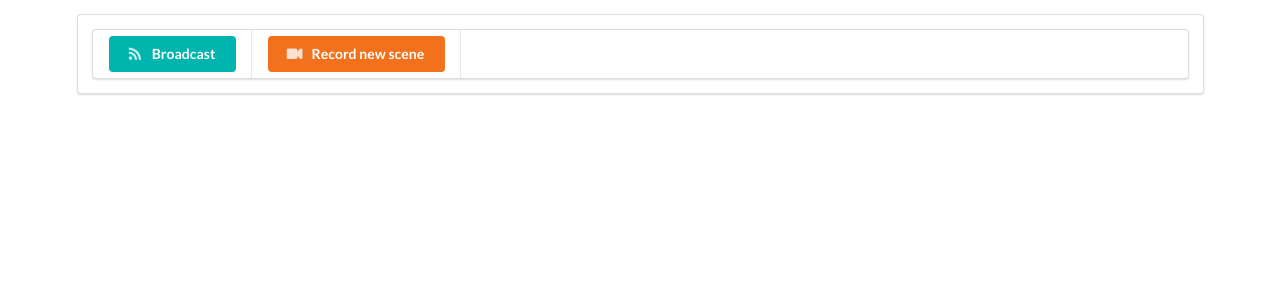
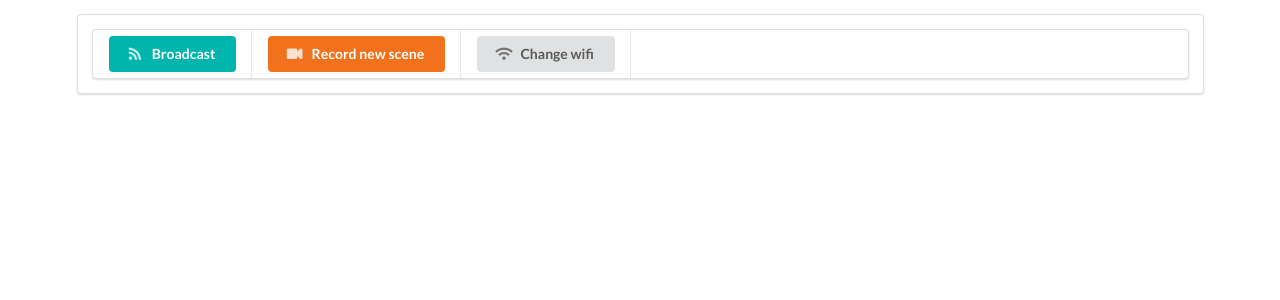
Before and after one commit to maujordan/python_artnet_recorder, a FastAPI app: template templates/home.html in a window 1280 px wide. Shown: the part 36-336 px from the top of the page. Run offline with FastAPI, Linux system fonts and the light colour scheme; the template is opened without the code that fills it, so the values that code supplies are empty.

Commit message:
Se agrega logica para cambiar contraseña de wifi

```diff
--- a/app.py
+++ b/app.py
@@ -108,7 +108,7 @@ def record_page(request: Request):
     Displays the recording new scenes page
     Here you the user is able to record new scenes
     """
-    scenes_to_display = 20
+    scenes_to_display = 40
     recordings_info = get_recordings_info(recordings_path)["content"]
     # Creando diccionario con n cantidad de posibles escenas para grabar
     scenes = {}
@@ -306,6 +306,24 @@ def update_recording_description(update_info: update_body):
     return {"message": f"Updated description for scene '{ update_info.scene_to_update }' to: { update_info.description_message }"}
 
 
+class update_wifi_body(BaseModel):
+    SSID: str
+    wifi_password: str
+@recorder_app.post('/change_wifi_settings/')
+def change_wifi_settings(wifi_credentials: update_wifi_body):
+    """
+    Changes the wifi SSID and password. Before running the permissions of the file have to be changed have to be changed running: sudo chmod 777 /etc/wpa_supplicant/wpa_supplicant.conf.
+    Reboots in at the end.
+    Parameters:
+        - SSID
+        - password
+    Returns: null
+    """
+
+    print(wifi_credentials.SSID, wifi_credentials.wifi_password)
+    CreateWifiConfig(wifi_credentials.SSID, wifi_credentials.wifi_password)
+
+    return
 
 # Corriendo app
 if __name__ == '__main__':
--- a/config.json
+++ b/config.json
@@ -1,10 +1,10 @@
 {
-   "selected_scene": 2,
+   "selected_scene": 1,
    "record": false,
    "currently_recording": false,
    "settings": {
-      "ip_address": "192.168.42.169",
-      "universes": 2,
+      "ip_address": "192.168.100.5",
+      "universes": 1,
       "pixels": 170,
       "subnet": 0
    },
--- a/descriptions.json
+++ b/descriptions.json
@@ -1 +1 @@
-{"descriptions": {"scene_0": "holaaaaaa", "scene_1": "dddd", "scene_4": "ffgggg"}}
+{"descriptions": {"scene_0": "holita", "scene_1": "dddd", "scene_4": "ffgggg"}}
--- a/main_record_artnet.py
+++ b/main_record_artnet.py
@@ -17,7 +17,10 @@ states_file_name = "states.json" # ombre del archivo que guarda estados
     # Recibe el status list y lo regresa cuando acabe de correr
 def record_artnet():
 
+    # Crea las variables globales que se necesitan para operar
     get_globals()
+
+    delete_directory(scene_path)
 
     check_if_scene_path_exists(scene_path)
     # Poniendo el estado de la grabacion en el config file en true
@@ -38,7 +41,7 @@ def callback_u{ i }(data):
     for i in range(config_universes):
         file_name = '{0:03}.csv'.format(i)
         # Si el archivo existe lo borramos
-        os.remove(scene_path + '/' + file_name) if os.path.exists(scene_path + '/' + file_name) else print("Archivo no existe todavía")
+        os.remove(scene_path + '/' + file_name) if os.path.exists(scene_path + '/' + file_name) else print(f"{ i } Archivo no existe todavía")
 
     # Creando servidor
     server = StupidArtnetServer()
@@ -64,7 +67,9 @@ u{ i }_listener = server.register_listener(universe={ i }, callback_function=cal
     # Limpiando el servidor cuando teminamos
     # Creando listeners para la cantidad de universos que hay en el config.json, por ahora maximo 16
     for i in range(config_universes):
+        exec(f"server.delete_listener(u{ i }_listener)")
         exec(f"""del u{ i }_listener""")
+
     del server
 
 
--- a/static/my_js_functions.js
+++ b/static/my_js_functions.js
@@ -129,12 +129,31 @@ function call_delete_scene_endpoint(scene_to_delete){
     // Reconfirmamos que se quiere borrar
     x = window.confirm("Estas seguro de que quieres borrar la scene_".concat(scene_to_delete));
     if (x == true){
-        delete_request(url)
-        location.reload()
+        delete_request(url);
+        location.reload();
     }
     else{
         return
     }
+}
+
+// Makes a post request
+function stop_recording_post_request(url, request_body){
+    $.ajax({
+        url: url,
+        type: 'POST',
+        contentType: 'application/json',
+        data: JSON.stringify(request_body),
+        success: function (data, status, jqXHR) {
+            alert(JSON.stringify(data));// write success in " "
+            location.reload();
+        },
+        error: function (jqXHR, status) {
+            // error handler
+            console.log(jqXHR);
+            alert('fail' + status.code);
+        }
+    });
 }
 
 // Makes a post request
@@ -171,3 +190,37 @@ function delete_request(url){
         }
     });
 }
+
+//Abre el modal de cambiar contraseña de wifi
+function open_change_wifi_password_modal(){
+    $('#modal_cambiar_wifi_password').modal('show');  // Cambiar ip
+}
+
+//Manda a llamar endpoint de guardar nueva contraseña de wifi
+function save_new_wifi_configuration(){
+    var url = "/change_wifi_settings/";
+    var valor_ssid = document.getElementById("ssid_input").value;
+    var valor_password = document.getElementById("wifi_password_input").value;
+
+    request_body = {
+        "SSID": valor_ssid,
+        "wifi_password": valor_password
+    };
+
+    if(valor_ssid != '' && valor_password != ''){
+        x = window.confirm("Are you sure you want to change the wifi settings to: \n-SSID: ".concat(valor_ssid).concat("\n-Password: ").concat(valor_password));
+        if (x == true){
+            alert("Rebooting system...")
+            post_request(url, request_body);
+
+        }
+        else{
+            alert("No changes applied")
+            return
+        }
+
+    }
+    else{
+        alert("Please select scene and universe");
+    }
+}
--- a/templates/home.html
+++ b/templates/home.html
@@ -16,6 +16,12 @@
                     Record new scene
                 </button>
             </a>
+            <a class="item">
+                <button class="massive ui gray button" onclick="open_change_wifi_password_modal()">
+                    <i class="wifi icon"></i>
+                    Change wifi
+                </button>
+            </a>
 
 
         </div>
@@ -23,4 +29,33 @@
 </body>
 
 
+<div class="ui basic modal" id="modal_cambiar_wifi_password">
+    <div class="ui header">
+        <i class="rss icon"></i>
+        Change Wifi
+    </div>
+    <div class="content">
+        <p>Type the IP adress that will receive the artnet signal</p>
+        <div class="ui huge icon input">
+            <input type="text" placeholder="SSID..." id="ssid_input">
+            <i class="rss icon"></i>
+        </div>
+        <p></p>
+        <div class="ui huge icon input">
+            <input type="text" placeholder="Password..." id="wifi_password_input">
+            <i class="keyboard icon"></i>
+        </div>
+    </div>
+    <div class="actions">
+        <div class="ui massive red basic cancel inverted button">
+            <i class="remove icon"></i>
+            Cancel
+        </div>
+        <div class="ui massive green ok inverted button" id="done_button_wifi" onclick="save_new_wifi_configuration()">
+            <i class="checkmark icon"></i>
+            Done
+        </div>
+    </div>
+</div>
+
 {% endblock %}
--- a/templates/record_scene_page.html
+++ b/templates/record_scene_page.html
@@ -39,7 +39,7 @@
                 <div class="default text">Select amount of universes</div>
                 <i class="dropdown icon"></i>
                 <div class="menu">
-                    {% for i in range(1, 17) %}
+                    {% for i in range(1, 33) %}
                     <div class="item">
                         <i class="space shuttle icon"></i> {{ i }}
                     </div>
@@ -57,7 +57,7 @@
 <button class="positive huge ui button" onclick="call_record_endpoint('/new_recording/')"><i class="circle icon"></i>
     Record
 </button>
-<button class="negative huge ui button" onclick="post_request('/stop_recording/');"><i class="stop icon"></i>
+<button class="negative huge ui button" onclick="stop_recording_post_request('/stop_recording/');"><i class="stop icon"></i>
     Stop
 </button>
 
```
Also changed, not shown: testing_file.py (deleted, +0 -28 lines), utils/utils.py (+49 -0 lines), main_send_recording.py (line endings or trailing spaces).
